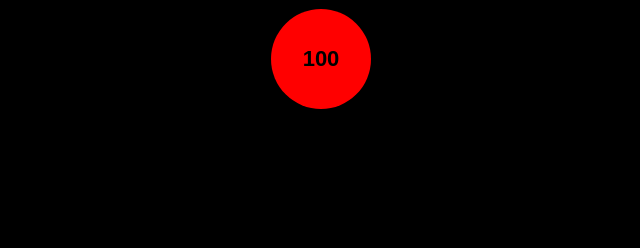
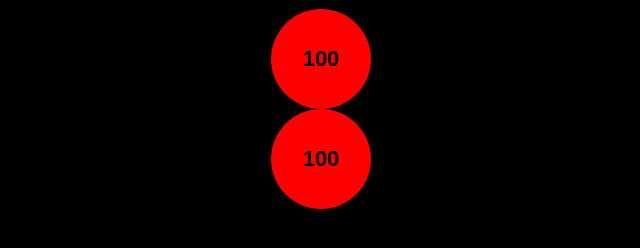
Before and after one commit to seanErmilov/git, a plain HTML site: page index.html in a window 1280 px wide. Shown: the part 100-348 px from the top of the page, without its empty margins (319-959 px from the left). Drawn offline with Linux system fonts and the light colour scheme.

Commit message:
Add second ball

```diff
--- a/index.html
+++ b/index.html
@@ -9,6 +9,7 @@
   <body>
     <h1>The Ball Game</h1>
     <div class="ball" onclick="onBallClick(this)">100</div>
+    <div class="ball" onclick="onBallClick(this)">100</div>
     <script src="js/main.js"></script>
     <script src="js/util.js"></script>
   </body>
```
